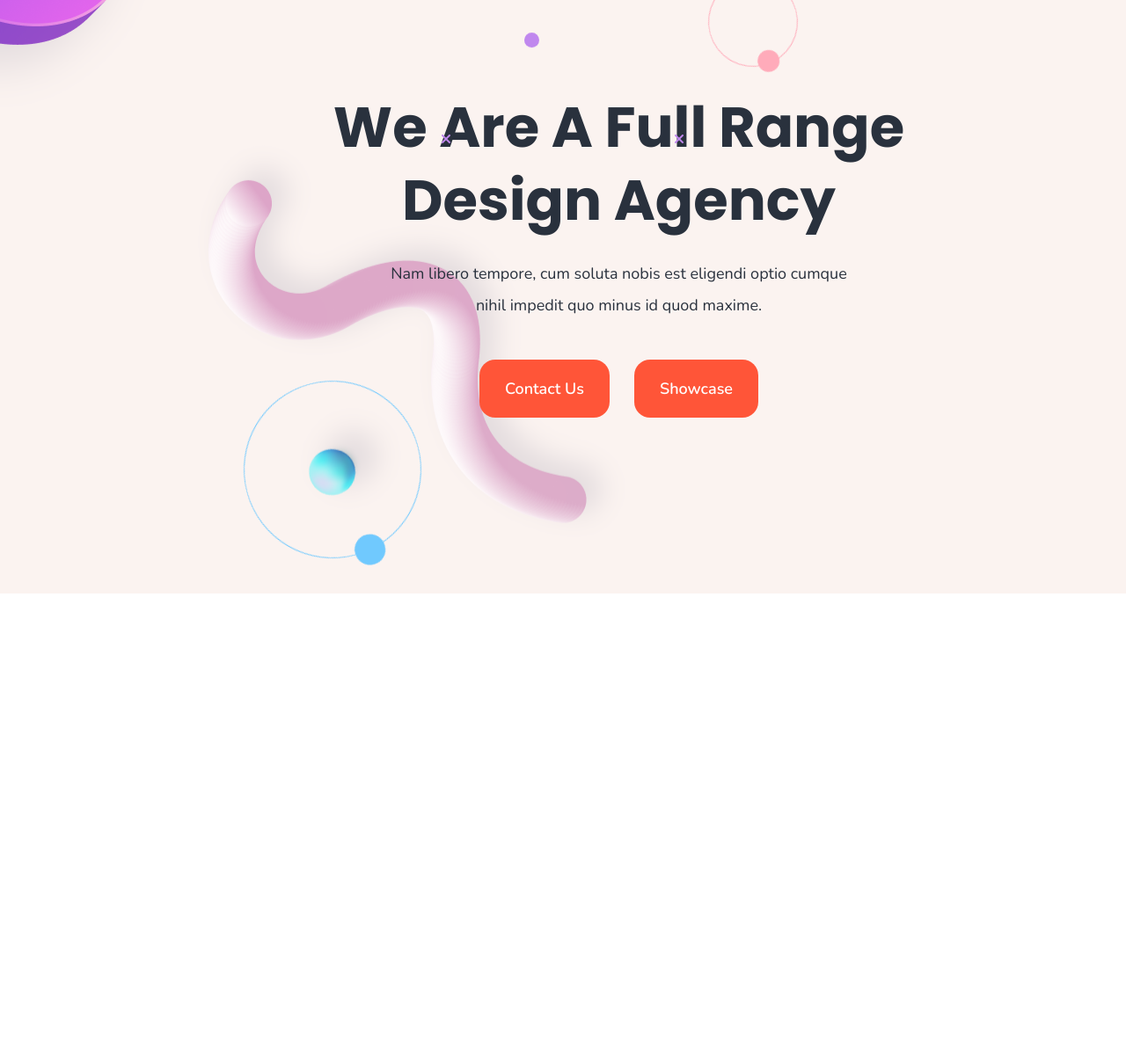
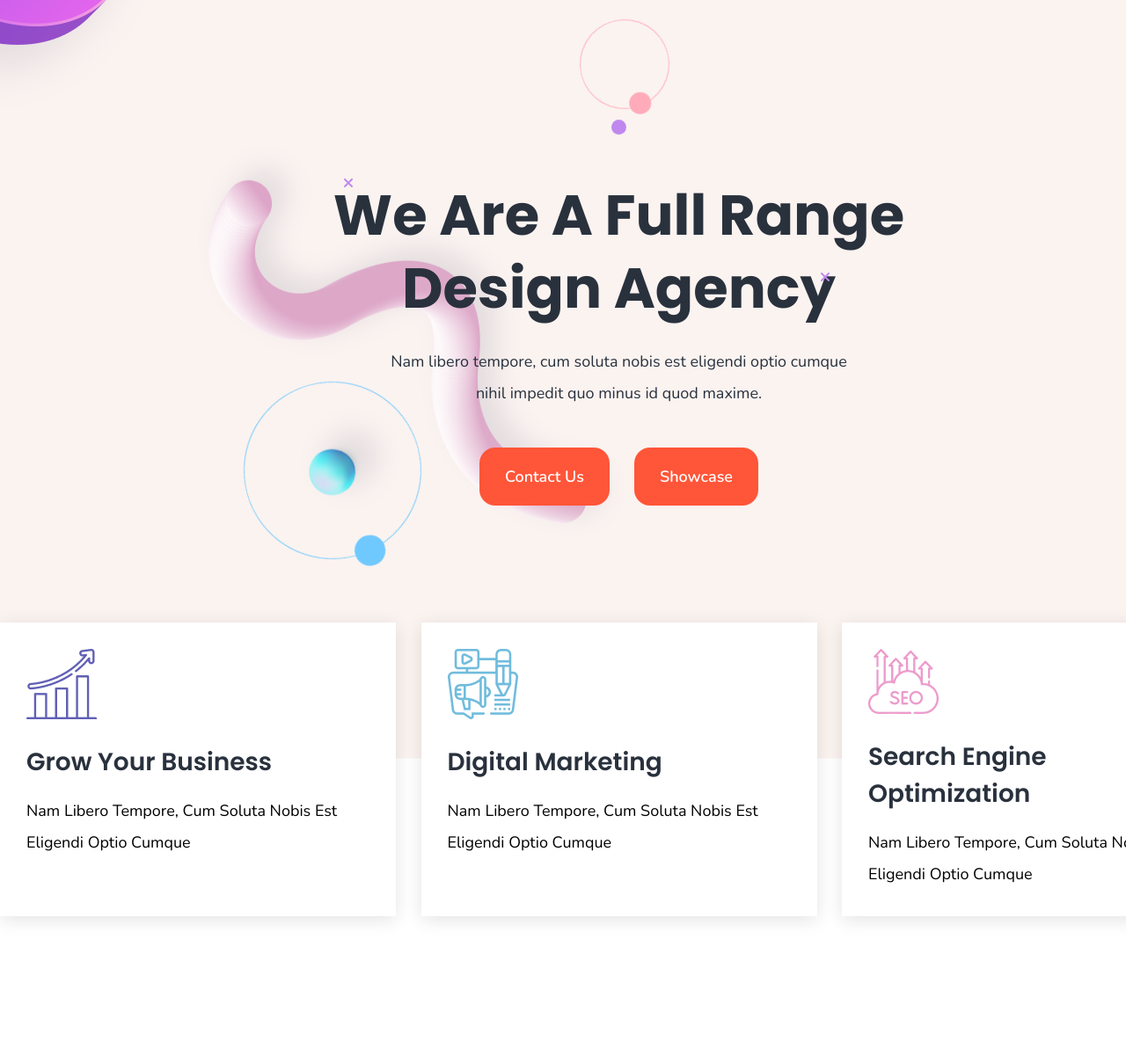
Before and after one commit to AKAzadMilon-Dev/innovate-wev-design, a plain HTML site: page index.html in a window 1280 px wide. Shown: the part 97-1306 px from the top of the page at 88% size. Before the commit the page ends 800 px from the top, so only its background shows below. Drawn offline with nearby package versions, Linux system fonts and the light colour scheme.

Commit message:
service part

```diff
--- a/css/style.css
+++ b/css/style.css
@@ -73,6 +73,14 @@ a{
         font-size: 18px;
         font-weight: 600;
         line-height: 36px;
+        border: 1px solid transparent;
+    }
+
+    nav .button a:hover{
+        background: transparent;
+        color: #FF5538;
+        border-color: #FF5538;
+
     }
 
 /* Nav part end */
@@ -81,7 +89,7 @@ a{
 
     .banner{
         background: url(../assets/images/banner.png);
-        padding: 200px 0;
+        padding: 300px 0;
         position: relative;
     }
 
@@ -91,8 +99,8 @@ a{
         border: 1px solid #FFABBA;
         border-radius: 50%;
         position: absolute;
-        top: 71px;
-        left: 805px;
+        top: 119px;
+        left: 659px;
         animation: rotate 6s infinite linear;
     }
 
@@ -120,7 +128,7 @@ a{
         border: 1px solid #70c9fe;
         border-radius: 50%;
         position: absolute;
-        bottom: 40px;
+        bottom: 239px;
         left: 277px;
         animation: rotate 6s infinite linear;
     }
@@ -182,8 +190,8 @@ a{
         background: #C087EE;
         border-radius: 50%;
         position: absolute;
-        top: 144px;
-        right: 667px;
+        top: 243px;
+        right: 568px;
         animation: drop 2s infinite alternate;
     }
 
@@ -195,23 +203,23 @@ a{
         }
     }
 
-    .banner .star{
+    .banner .star {
         width: 15px;
         height: 15px;
         color: #C087EE;
         position: absolute;
-        top: 250px;
-        right: 500px;
+        top: 407px;
+        right: 334px;
         animation: rotate 4s infinite linear;
     }
 
-    .banner .star2{
+    .banner .star2 {
         width: 15px;
         height: 15px;
         color: #C087EE;
         position: absolute;
-        top: 250px;
-        left: 500px;
+        top: 300px;
+        left: 389px;
         animation: rotate 4s infinite linear;
     }
 
@@ -263,6 +271,43 @@ a{
         background: transparent;
         color: #FF5538;
         border-color: #FF5538;
+
     }
 
 /* Banner part end */
+
+/* Service part start */
+
+    .service .box{
+        display: flex;
+        justify-content: space-between;
+        transform: translateY(-50%);
+    }
+
+    .service .item{
+        width: 450px;
+        background: #ffffff;
+        box-shadow: 0px 4px 20px 0px rgba(0,0,0,0.11);
+        -webkit-box-shadow: 0px 4px 20px 0px rgba(0,0,0,0.11);
+        -moz-box-shadow: 0px 4px 20px 0px rgba(0,0,0,0.11);
+        padding: 30px 30px;
+        box-sizing: border-box;
+        text-transform: capitalize;
+    }
+    .service .item h3{
+        font-family: 'Poppins', sans-serif;
+        font-size: 28px;
+        font-weight: 600;
+        color: #29313D;
+        margin-top: 24px;
+        margin-bottom: 16px;
+    }
+
+    .service .item p{
+        font-family: 'Nunito', sans-serif;
+        font-size: 18px;
+        font-weight: 400;
+        line-height: 200%;
+    }
+
+/* Service part end */
--- a/index.html
+++ b/index.html
@@ -70,5 +70,30 @@
 
     <!-- Banner part end -->
 
+    <!-- Service part start -->
+
+    <section class="service">
+        <div class="container">
+            <div class="box">
+                <div class="item">
+                    <img src="assets/images/icon.png" alt="">
+                    <h3>Grow your business</h3>
+                    <p>Nam libero tempore, cum soluta nobis est eligendi optio cumque </p>
+                </div>
+                <div class="item">
+                    <img src="assets/images/icon (1).png" alt="">
+                    <h3>Digital marketing</h3>
+                    <p>Nam libero tempore, cum soluta nobis est eligendi optio cumque </p>
+                </div>
+                <div class="item">
+                    <img src="assets/images/icon (2).png" alt="">
+                    <h3>Search engine optimization</h3>
+                    <p>Nam libero tempore, cum soluta nobis est eligendi optio cumque </p>
+                </div>
+            </div>
+        </div>
+    </section>
+
+    <!-- Service part end -->
 </body>
 </html>
```
Also changed, not shown: assets/images/icon (1).png (added), assets/images/icon (2).png (added), assets/images/icon.png (added).
